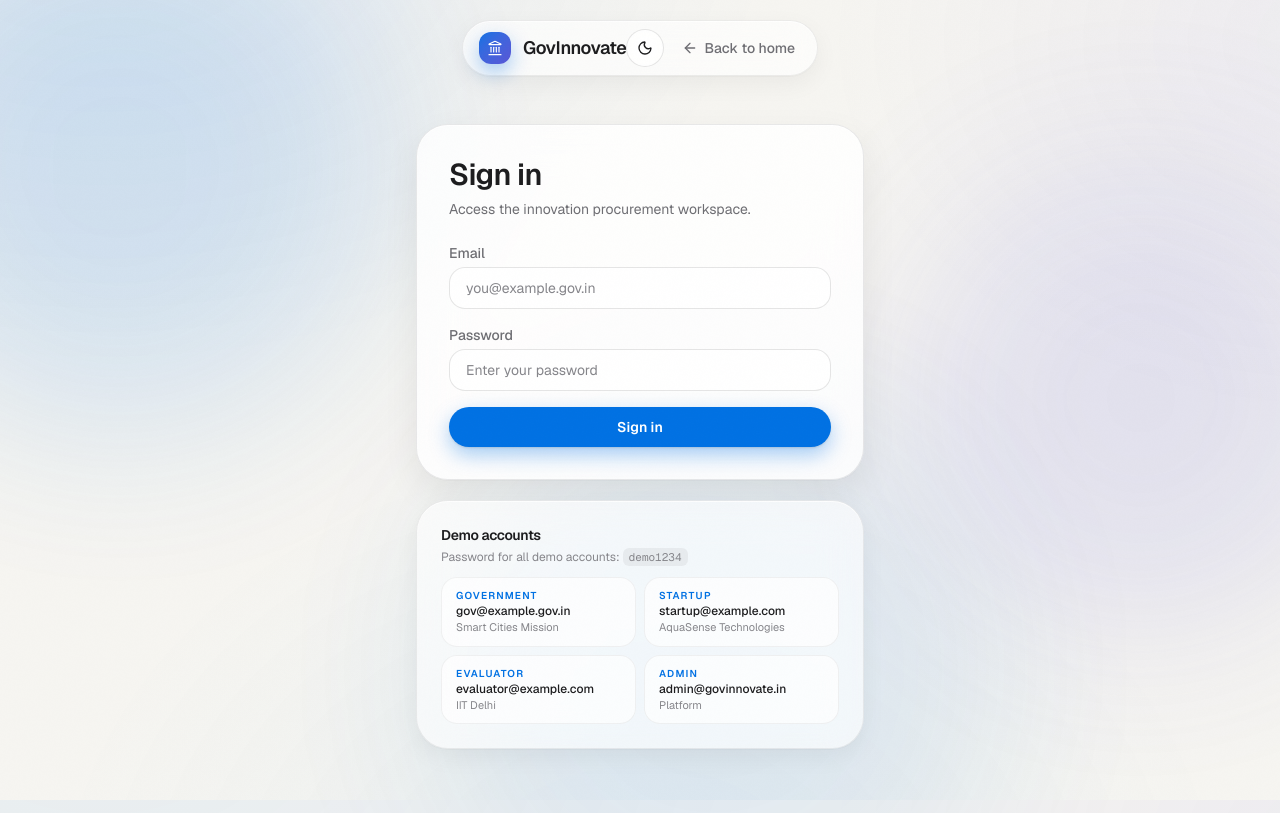
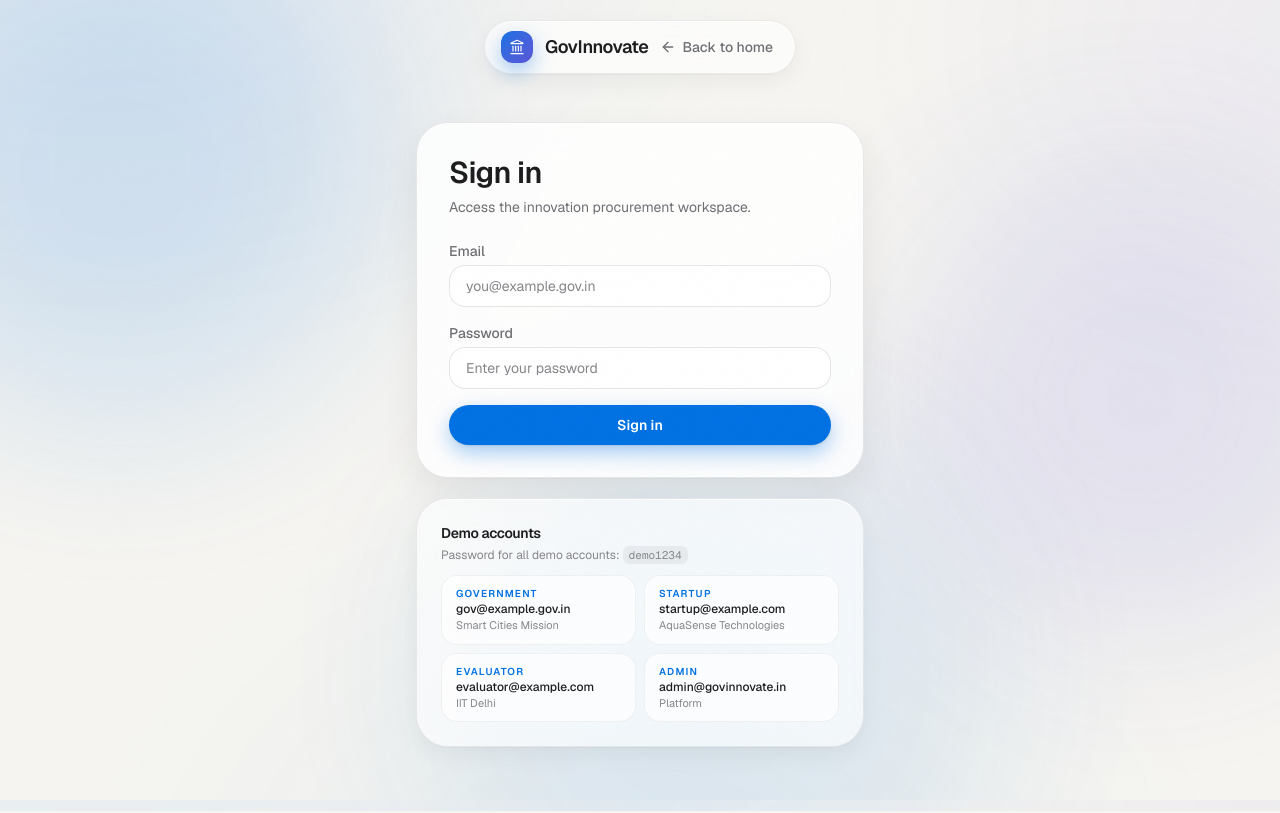
Before and after one commit to rizzhan/govinnovate, a Next.js app: page /login in a window 1280 px wide. Built offline with nearby package versions, Linux system fonts and the light colour scheme; no server answers.

Commit message:
Sign-in page: remove theme toggle from nav

```diff
--- a/src/app/login/page.tsx
+++ b/src/app/login/page.tsx
@@ -14,7 +14,7 @@ export default function LoginPage() {
       <div className="fog-blob right-[-8%] top-[20%] h-[460px] w-[460px] bg-violet/28" />
       <div className="fog-blob bottom-[-16%] left-[35%] h-[560px] w-[560px] bg-accent/18" />
 
-      <MarketingNav back="/" backLabel="Back to home" />
+      <MarketingNav back="/" backLabel="Back to home" themeToggle={false} />
 
       <main className="relative z-10 flex w-full flex-1 items-start justify-center px-6 pb-16 pt-6 sm:pt-12">
         <div className="w-full max-w-md space-y-5">
--- a/src/components/MarketingNav.tsx
+++ b/src/components/MarketingNav.tsx
@@ -6,9 +6,11 @@ import BrandMark from "./BrandMark";
 export default function MarketingNav({
   back,
   backLabel = "Back to home",
+  themeToggle = true,
 }: {
   back?: string;
   backLabel?: string;
+  themeToggle?: boolean;
 }) {
   return (
     <header className="relative z-10 mx-auto max-w-6xl px-6 pt-5">
@@ -16,7 +18,7 @@ export default function MarketingNav({
         <BrandMark size="sm" name="GovInnovate" />
         {back ? (
           <div className="flex items-center gap-1.5">
-            <ThemeToggle light />
+            {themeToggle && <ThemeToggle light />}
             <Link
               href={back}
               className="inline-flex items-center gap-1.5 rounded-full px-3 py-2 text-sm font-medium text-ink-2 transition-colors hover:bg-black/5 hover:text-ink dark:text-white/70 dark:hover:bg-white/10 dark:hover:text-white"
```
